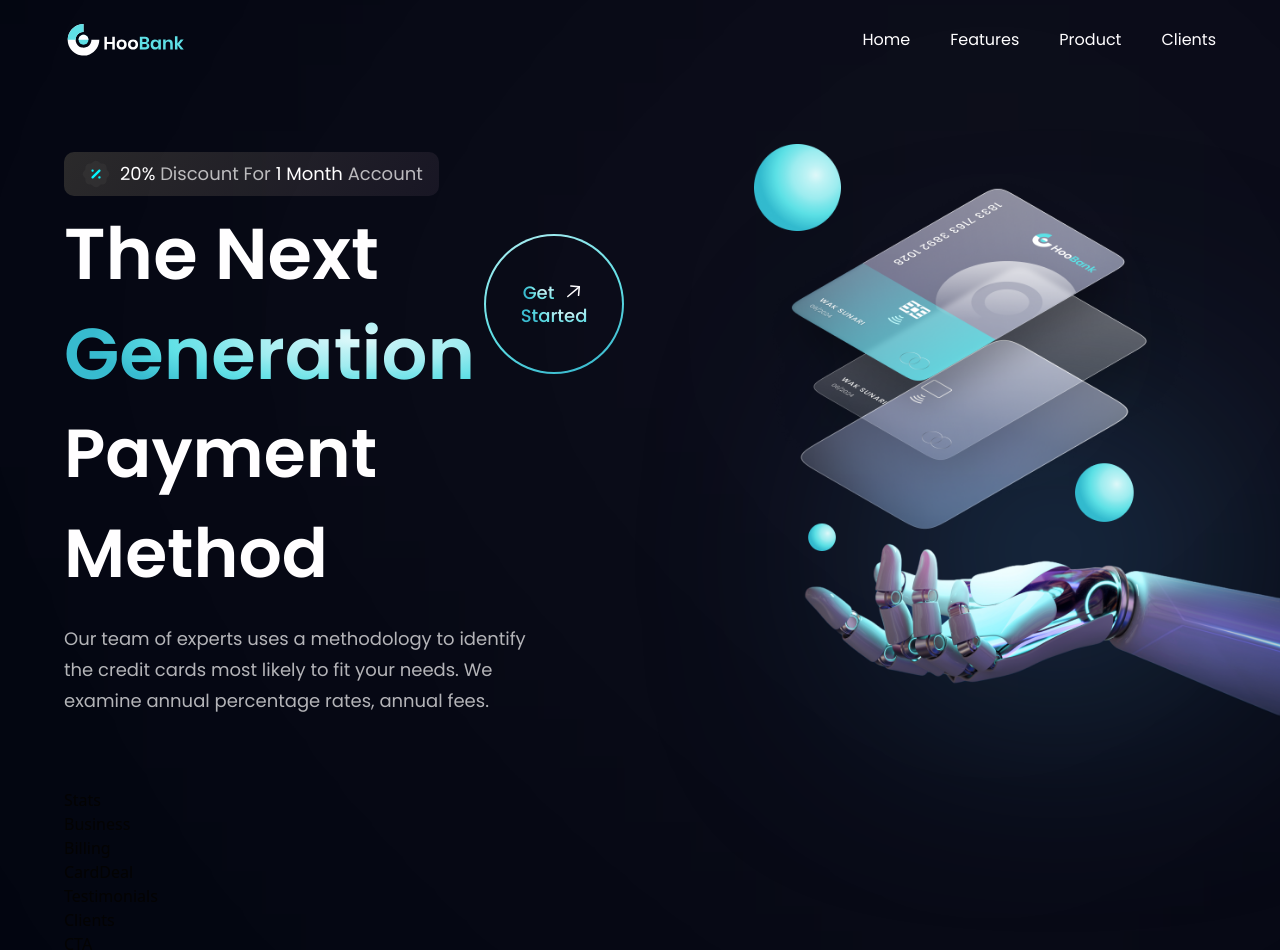
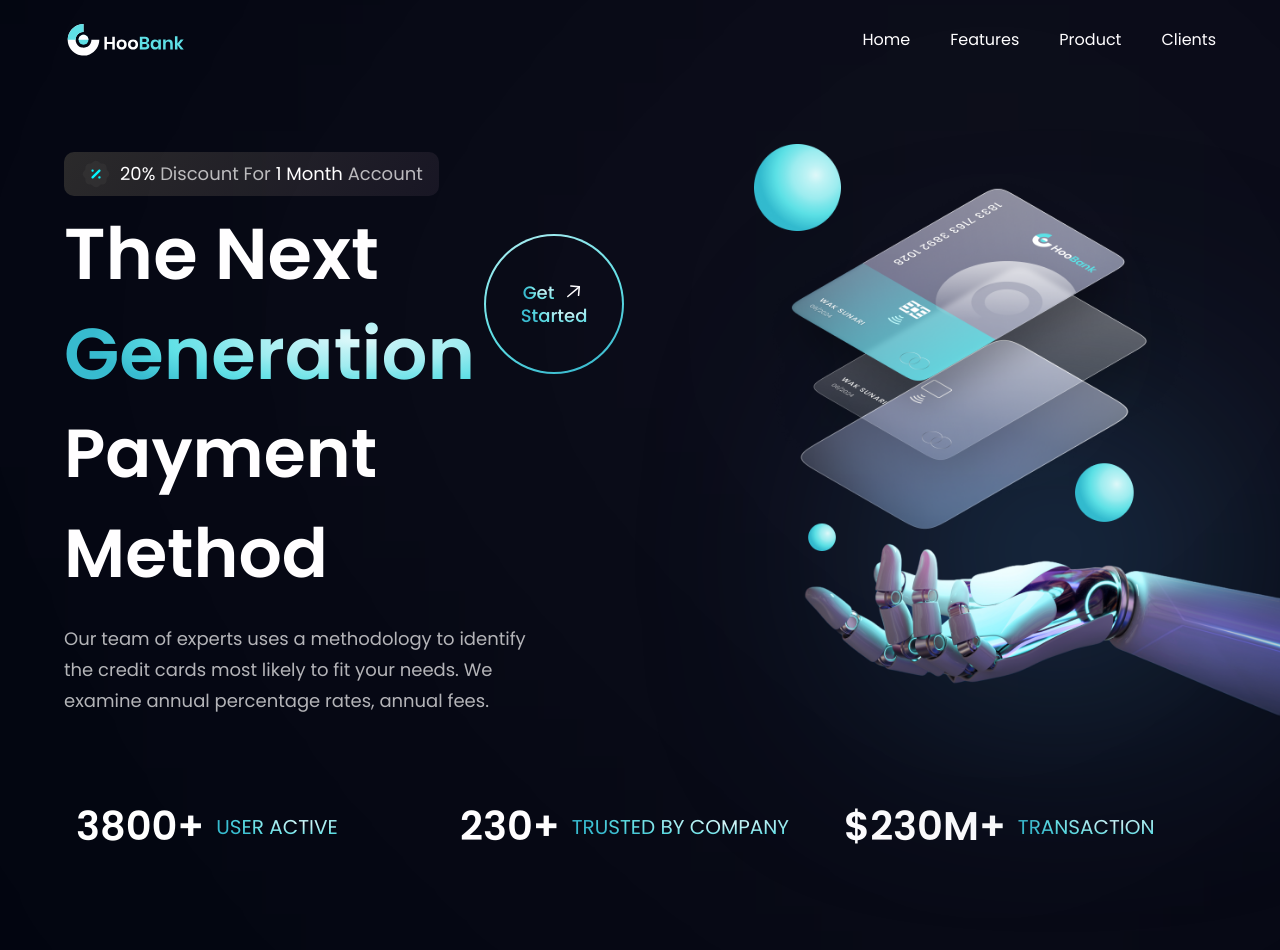
Before and after one commit to ConnorXCX/HooBank, a React (Vite) app: page / in a window 1280 px wide. Shown: the top 950 px of the page. Built offline with nearby package versions, Linux system fonts and the light colour scheme.

Commit message:
Implement Stats section.

```diff
--- a/src/components/Stats.jsx
+++ b/src/components/Stats.jsx
@@ -1,9 +1,15 @@
-import React from 'react'
+import styles from '../styles'
+import { stats } from '../constants'
 
-const Stats = () => {
-  return (
-    <div>Stats</div>
-  )
-}
+const Stats = () => (
+  <section className={`${styles.flexCenter} flex-row flex-wrap sm:mb-20 mb-6`}>
+    {stats.map((stat) => (
+      <div key={stat.id} className={`flex-1 flex justify-start items-center flex-row m-3`}>
+        <h4 className='font-poppins font-semibold xs:text-[40px] text-[30px] xs:leading-[53px] leading-[43px] text-white'>{stat.value}</h4>
+        <p className='font-poppins font-normal xs:text-[20px] text-[15px] xs:leading-[26px] leading-[21px] text-gradient uppercase ml-3'>{stat.title}</p>
+      </div>
+    ))}
+  </section>
+)
 
 export default Stats
```
